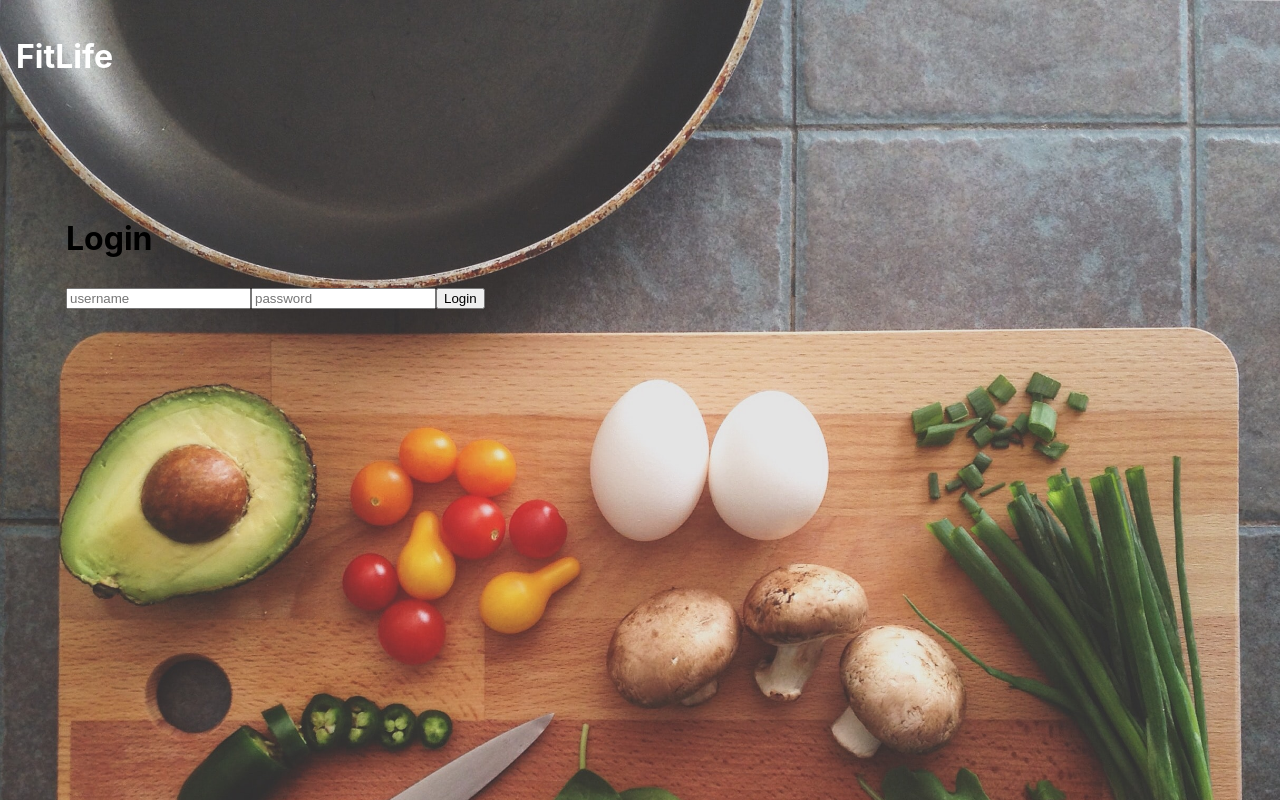
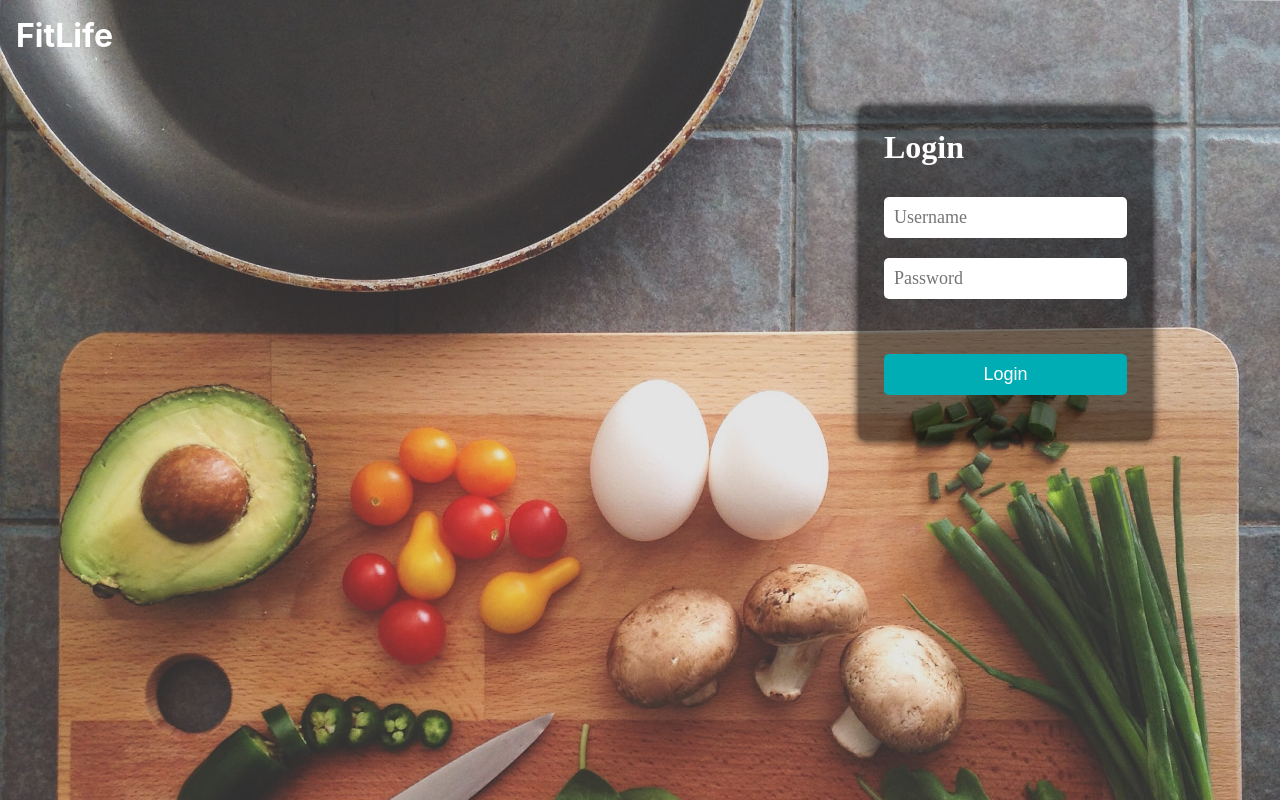
Before and after one commit to robert-loo/fitlife-capstone, a React (Create React App) app: page /recipesearch in a window 1280 px wide. Built offline with nearby package versions, Linux system fonts and the light colour scheme.

Commit message:
Finish styling for log-in page

```diff
--- a/src/components/Layout/Layout.js
+++ b/src/components/Layout/Layout.js
@@ -47,10 +47,12 @@ function Layout() {
       <div className="login__container">
         <h1 className="login__header">FitLife</h1>
         <div className="login__box">
-            <h1>Login</h1>
-            <input className="login__username" placeholder="username"/>
-            <input className="login__password" placeholder="password" />
+            <h1 className="login__title">Login</h1>
+            <input className="login__username" placeholder="Username"/>
+            <input className="login__password" placeholder="Password" />
+            <div className="btn__container">
             <button className="login-btn" onClick={() => onLogin()}>Login</button>
+            </div>
         </div>
       </div>
       </>
--- a/src/components/Layout/Layout.scss
+++ b/src/components/Layout/Layout.scss
@@ -1,25 +1,77 @@
 
 .login{
+    &__title{
+        color: white;
+        font-family: poppins;
+    }
     &__header{
         color: white;
+        padding: 1rem;
+        margin: 0;
 
     }
     &__container {
         background-image: url('../../assets/images/login-background.jpg');
         // background-position: 0 30%;
         background-size: cover;
-
-        padding: 1rem;
+        position: relative;
+        // padding: 1rem;
         height:100vh;
     }
 
     &__box{
-        padding-top: 100px;
-        padding-left: 50px;
-        padding-right: 50px;
+        padding-bottom: 1.5625rem;
+        padding-left: 1.5625rem;
+        padding-right: 1.5625rem;
+        position: absolute;
+        display: flex;
+        flex-direction: column;
+        right: 10%;
+        bottom: 45%;
+
+        background-color: rgba(0, 0, 0, 0.5);
+        margin: auto auto;
+        border-radius: 5px;
+        box-shadow: 0 0 10px #000;
+        position: absolute;
         // background-color: white;
     }
     &-btn{
         margin-top: .5rem;
+        background-color: #00ADB5;
+        color: #fff;
+        border: none;
+        border-radius: 5px;
+        cursor: pointer;
+        width: 100%;
+        font-size: 18px;
+        padding: 10px;
+        margin: 20px 0px;
+    }
+
+    &__username{
+        margin-bottom: 0.5rem;
+        margin: 10px 0px;
+        border: none;
+        padding: 10px;
+        border-radius: 5px;
+        width: 100%;
+        font-size: 18px;
+        font-family: poppins;
+    }
+
+    &__password{
+        margin: 10px 0px;
+        border: none;
+        padding: 10px;
+        border-radius: 5px;
+        width: 100%;
+        font-size: 18px;
+        font-family: poppins;
     }
 }
+
+.btn__container{
+    padding-top: 1.5625rem;
+    font-family: poppins;
+}
--- a/src/components/RecipeSearch/RecipeSearch.js
+++ b/src/components/RecipeSearch/RecipeSearch.js
@@ -55,7 +55,7 @@ const RecipeSearch = () => {
               name="search"
               value={searchValue}
               onChange={(event) => setSearchValue(event.target.value)}
-              placeholder="Type to find your TV show"
+              placeholder="Find your meal"
             ></input>
             <button
               className="searchbar__btn"
```
